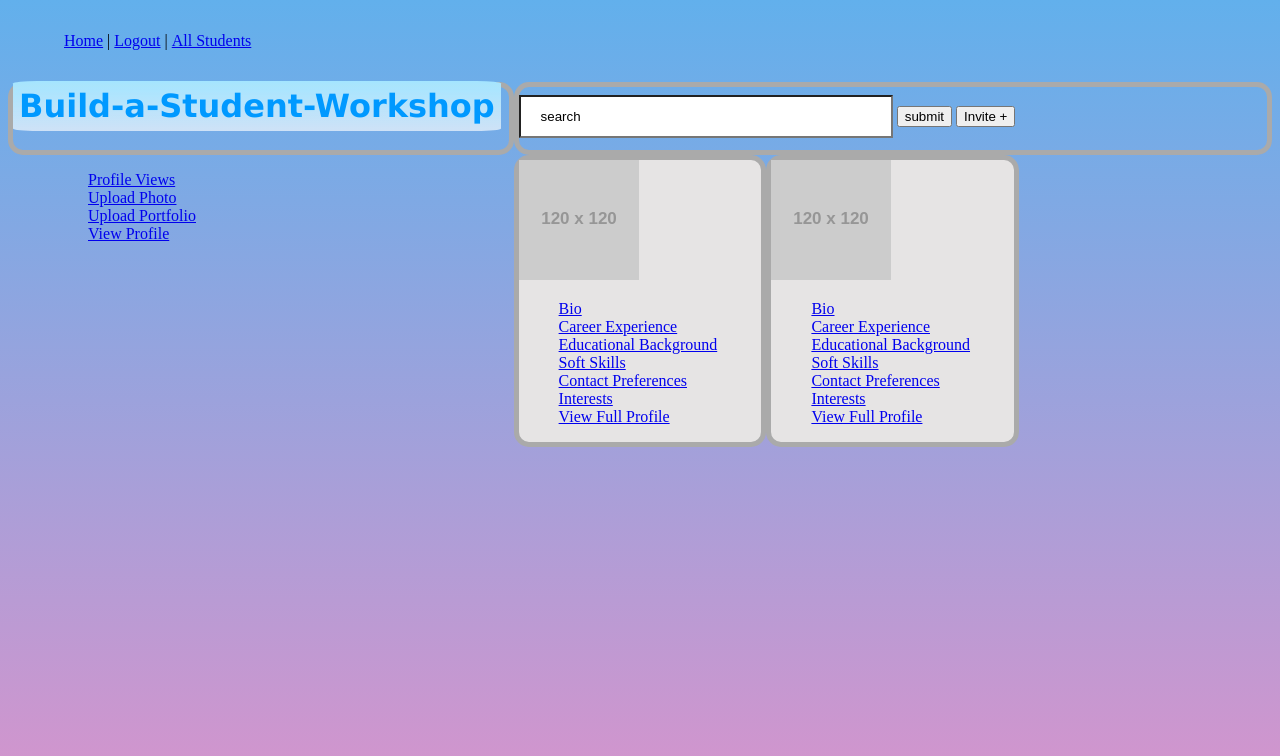
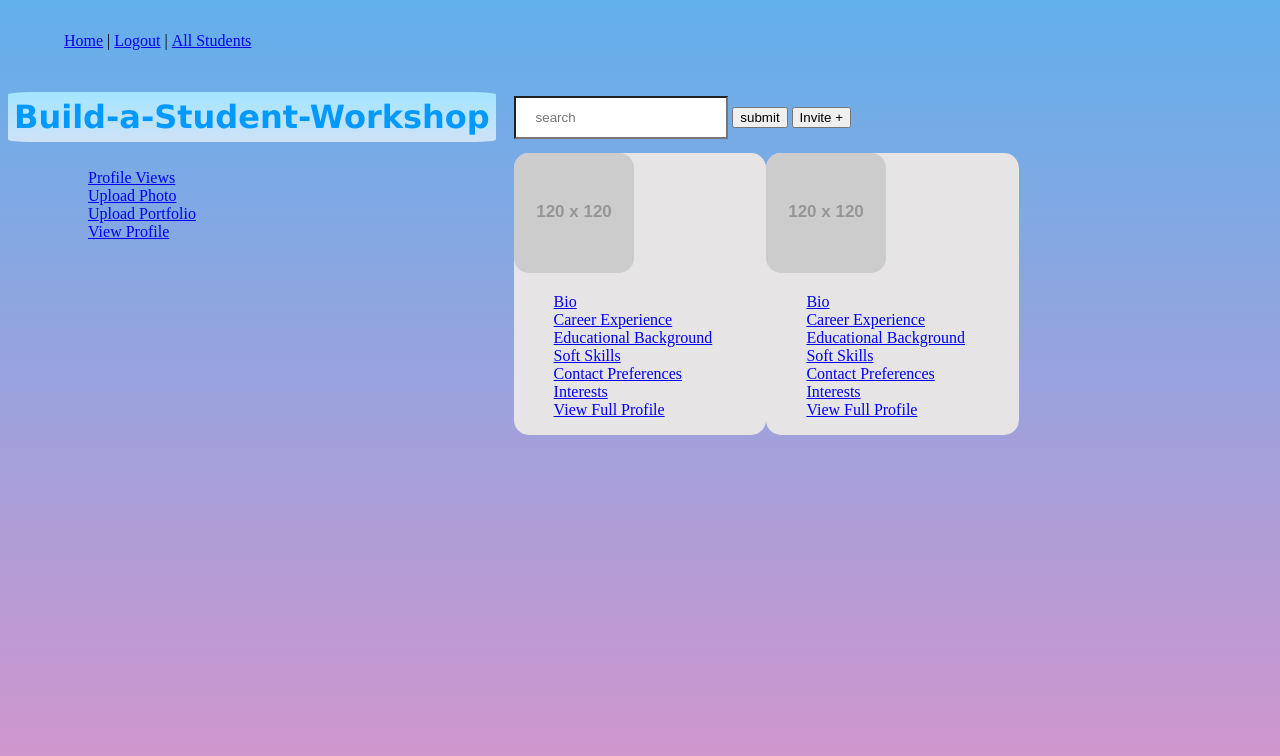
Before and after one commit to tarinausher/TE-Capstone, a Vue app in the folder frontend/: page / in a window 1280 px wide. Shown: the top 756 px of the page. Built offline with nearby package versions, Linux system fonts and the light colour scheme; sample sign-in values are in the browser's storage.

Commit message:
Removed pesky borders and got text in search bar to vanish when putting in new stuff

```diff
--- a/frontend/src/views/Home.vue
+++ b/frontend/src/views/Home.vue
@@ -7,12 +7,9 @@
     </div>
     <div class="search">
       <section id="banner">
-        <input type="search" value="search"/> <input type="submit" value="submit"> <input type="submit" value="Invite +" />
+        <input type="search" name="searchBar" placeholder="search" @click="filterText"/> <input type="submit" value="submit"> <input type="submit" value="Invite +" />
       </section>
     </div>
-
-
-
 
   <div class="left-panel">
      <section id="left-panel">
@@ -124,9 +121,13 @@
 </template>
 
 <script>
-
 export default {
-  name: "home"
+  data() {
+    return{
+        name: "home",
+        filterText: ""
+    }
+  }
 };
 </script>
 
@@ -137,7 +138,6 @@ export default {
 
 .center-left {
   border-radius: 15px ;
-  border: 5px solid #aaaaaa;
   background-color: #e6e4e4;
   grid-area: center-left;
   list-style-type: disc;
@@ -145,7 +145,6 @@ export default {
 
 .center-right {
   border-radius: 15px ;
-  border: 5px solid #aaaaaa;
   background-color: #e6e4e4;
   grid-area: center-right;
 }
@@ -158,16 +157,24 @@ menu ul,
   list-style-type: none;
 }
 
+#student-profiles img,
+#employer-profiles img{
+  border-radius: 15px;
+}
+
 .header {
+  display: flex;
+  align-items: center;
   border-radius: 15px ;
-  border: 5px solid #aaaaaa;
   grid-area: header;
 }
 
 .search {
+  display: flex;
+  align-items: center;
+  flex-basis: 75%;
   padding: 0px 100 0px 0px;
   border-radius: 15px ;
-  border: 5px solid #aaaaaa;
   grid-area: search;
 }
 
@@ -184,7 +191,7 @@ menu ul,
 
 input[type="text"],
 input[type="search"] {
-  width: 50%;
+  width: 62.5%;
   padding: 12px 20px;
   margin: 8px 0;
   display: inline-block;
--- a/frontend/src/views/Login.vue
+++ b/frontend/src/views/Login.vue
@@ -144,8 +144,9 @@ h1 {
 }
 
 label {
-  color: #08ffd1;
+  color: #0099ff;
   font-size: 17px;
+  background-image: linear-gradient(#a4e5ff, #ffffffa6);
 }
 #username {
   color: black;
```
